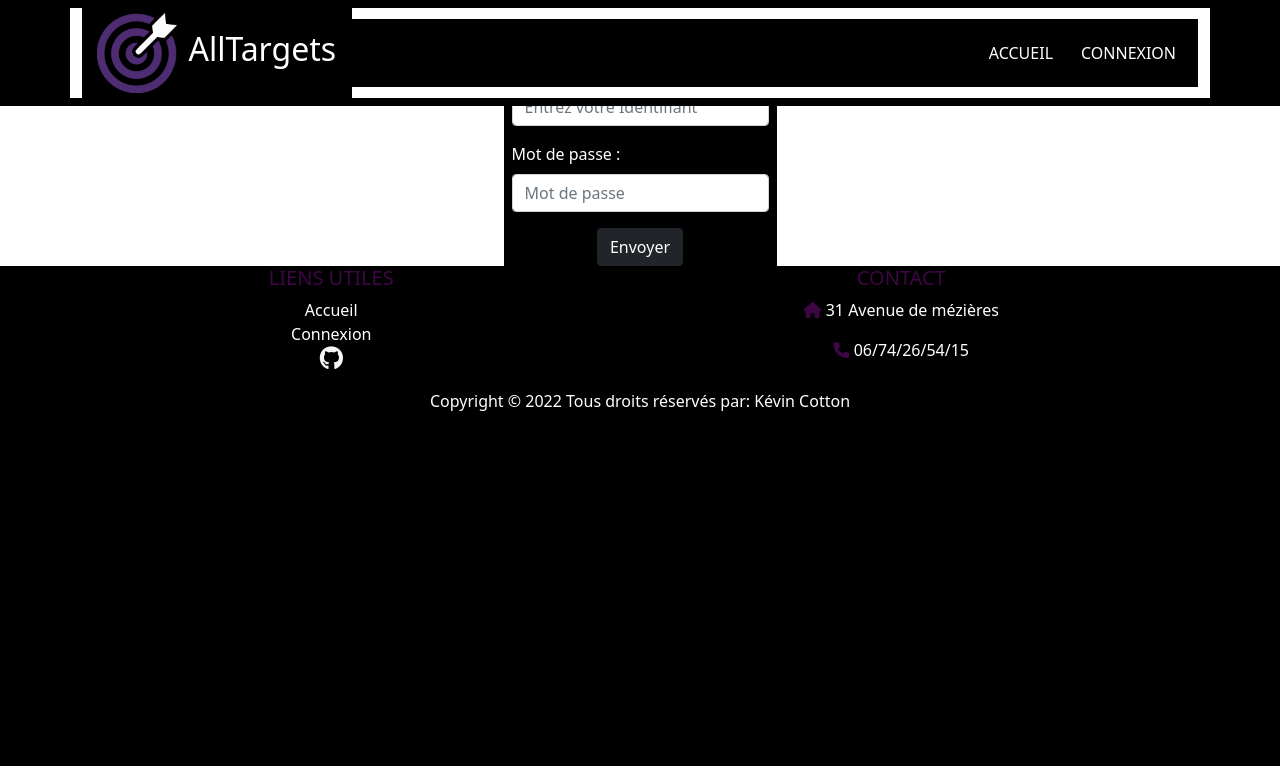
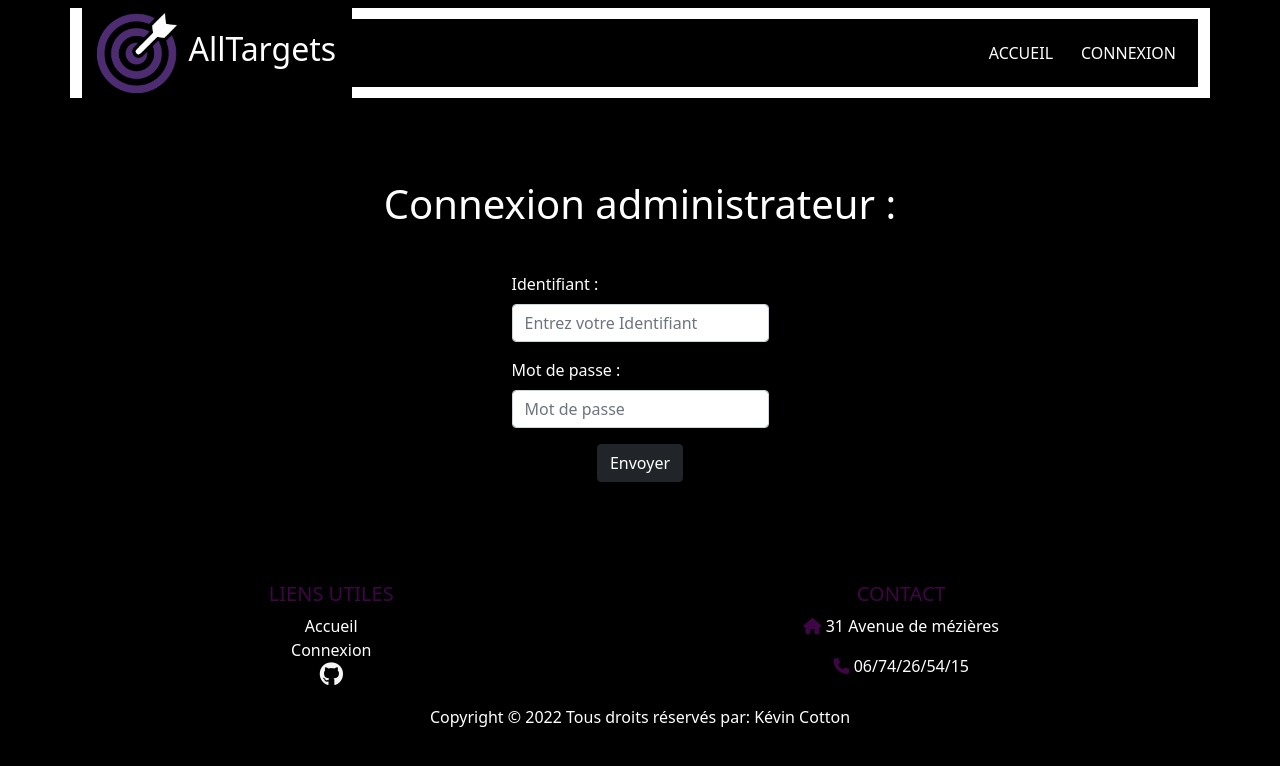
Before and after one commit to BadbooX/AllTargets3, a PHP site: page /connexion.php in a window 1280 px wide. Shown: the top 766 px of the page. Run offline with PHP 8.4, Linux system fonts and the light colour scheme; some libraries are stand-ins or nearby versions.

Commit message:
pageConnex

```diff
--- a/assets/css/style.css
+++ b/assets/css/style.css
@@ -87,6 +87,15 @@
     width: 100%;
     height: 100%;
 }
+/* connex */
+.h1Connex{
+    margin-top: 180px;
+}
+#formConnex{
+    margin-top: 20px;
+    margin-bottom: 100px;
+}
+/* fin de connex */
 /* Fin main content */
 /* footer */
 #linksfoot{
--- a/connexion.php
+++ b/connexion.php
@@ -14,14 +14,14 @@
         include "navbar.php";
     ?>
 
+
+    <div class="connexContainer d-flex flex-column justify-content-center align-items-center mx-auto">
         <h1 class="h1Connex d-flex justify-content-center align-items-center text-white">Connexion administrateur :</h1>
-        <div class="container d-flex flex-column justify-content-center align-items-center mx-auto">
         <?php
         /* Gestion des erreurs en get*/
         if(isset($_GET['login_err']))
         {
             $err = htmlspecialchars($_GET['login_err']);
-
             switch($err)
             {
                 case 'mdp':
@@ -31,7 +31,6 @@
                     </div>
                     <?php
                     break;
-
                 case 'identifiant':
                     ?>
                     <div class="alert alert-danger">
@@ -63,7 +62,7 @@
             </div>
         </form>
     </div>
-    </div>
+
     <!-- Footer, plus nouveau link github -->
     <footer>
         <div class="container text-center text-md-left">
```
Lines whose indentation alone changed are shown as unchanged.
